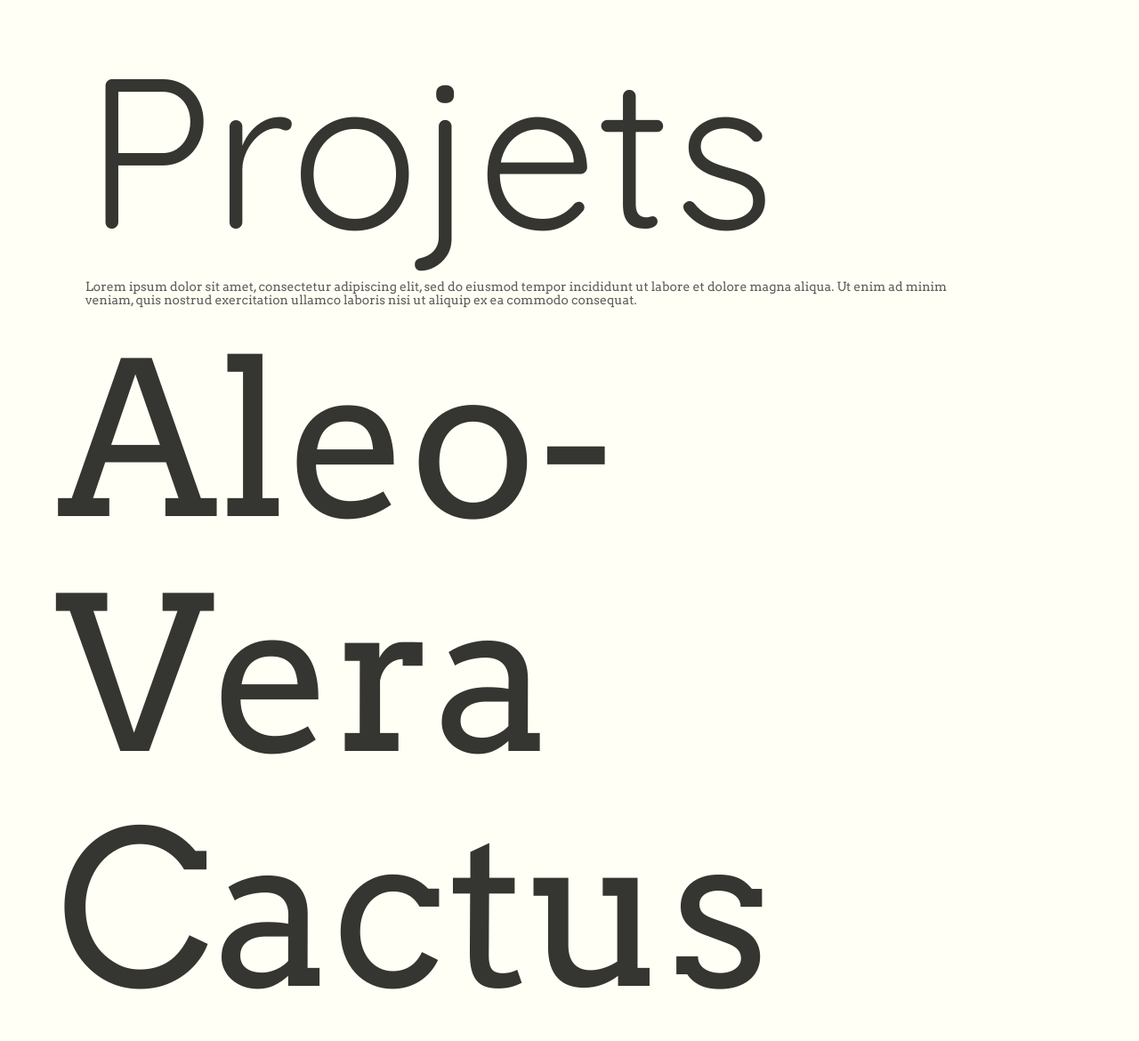
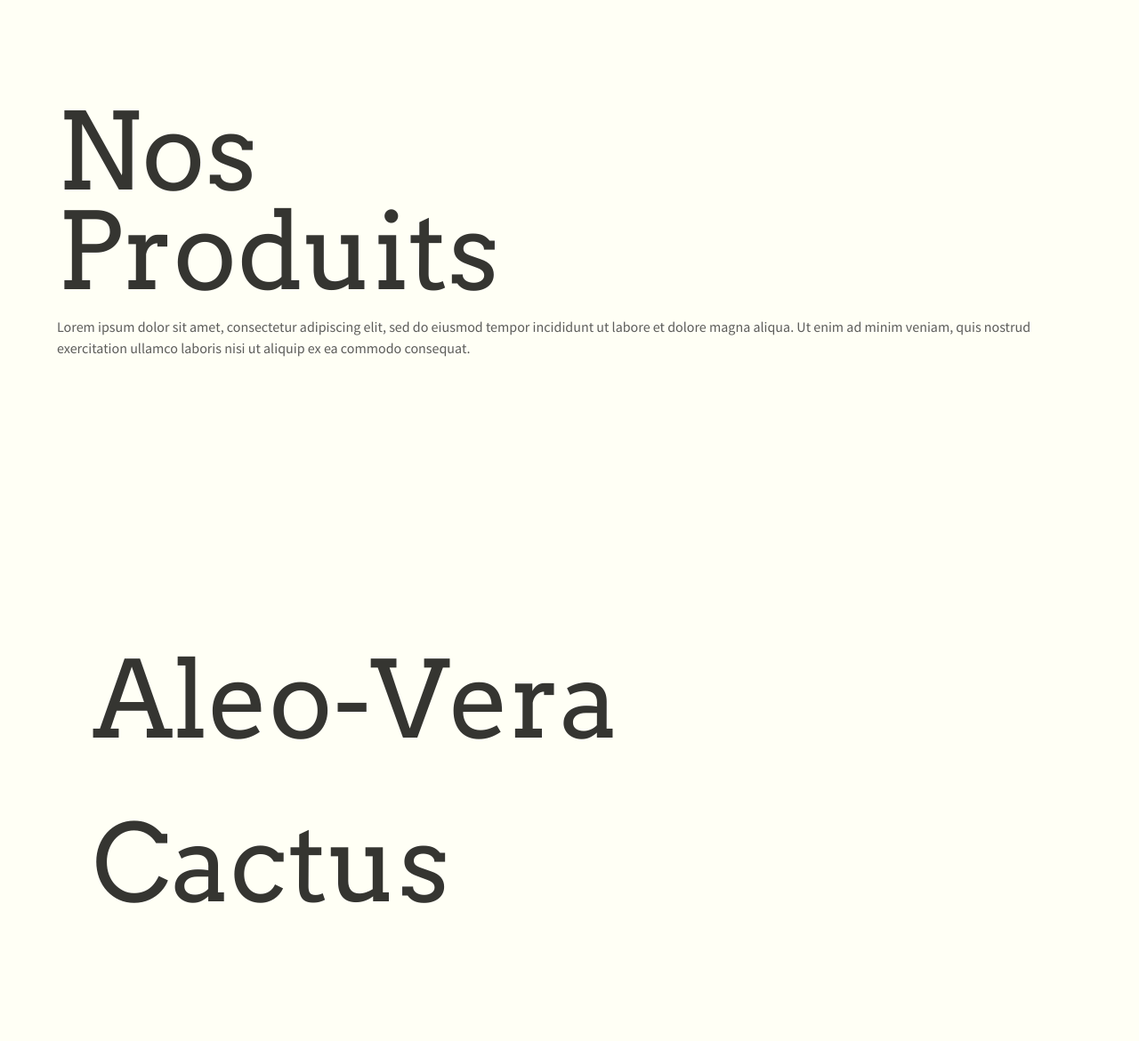
Before and after one commit to mohamedalidridii/Tazuri, a plain HTML site: page client/public/index.html in a window 1280 px wide. Shown: the part 257-1427 px from the top of the page at 89% size. Drawn offline with Linux system fonts and the light colour scheme.

Commit message:
Text animatio fixed

```diff
--- a/client/public/index.js
+++ b/client/public/app.js
@@ -7,6 +7,36 @@ const aleoVeraImg= document.querySelector(".aleo-vera-img");
 const plante1= document.querySelector(".plante_1");
 const plante1Img= document.querySelector(".plante_1_img");
 
+let listItems=[...document.querySelectorAll(".product")];
+
+let options={
+    rootMargin:'0%',
+    threshold:1.0
+}
+
+let observer= new IntersectionObserver(showItem, options);
+
+function showItem(entries){
+    entries.forEach(entry => {
+        if(entry.isIntersecting){
+            let letters = [...entry.target.querySelectorAll('a')];
+            letters.forEach((letter, idx) => {
+                setTimeout(()=>{
+                    letter.classList.add('active');
+                }, idx * 10)
+            })
+            entry.target.children[0].classList.add('active');
+        }
+    })
+}
+
+listItems.forEach(item =>{
+    let newString='';
+    let itemText= item.children[0].innerText.split('');
+    itemText.map(letter => (newString += letter == ' ' ? `<a class='gap'></a>`: `<a class='underline ff-arvo fs-500 text-dark' href='/aleo-vera'>${letter}</a>`))
+    item.innerHTML= newString;
+    observer.observe(item);
+})
 /*Hover Effect */
 window.addEventListener("mousemove", (e)=>{
     let x=e.offsetX;
@@ -15,6 +45,7 @@ window.addEventListener("mousemove", (e)=>{
 if  (e.target.classList.contains("aleo-vera")) {
     aleoVeraImg.style.left= `${x}px`;
     aleoVeraImg.style.top= `${y}px`;
+
 
 }
 if  (e.target.classList.contains("plante_1")) {
--- a/client/public/index.html
+++ b/client/public/index.html
@@ -38,20 +38,28 @@
     </header>
     <section id="content" class="grid">
         <div class="text-container">
-            <h1 class="ff-quick fs-400 text-dark" style="padding-top: 2rem;">Projets</h1>
-            <p class="ff-arvo fs-100 text-grey" style="padding-top:1rem ;">
+            <h1 class="ff-arvo fs-500 text-dark" style="padding-top: 2rem; line-height: 7rem;">Nos<br>Produits</h1>
+            <p class="ff-source-sans fs-200 text-grey" style="padding-top:1rem ;">
                 Lorem ipsum dolor sit amet, consectetur adipiscing elit, sed do eiusmod tempor incididunt ut labore et dolore magna aliqua.
                 Ut enim ad minim veniam, quis nostrud exercitation ullamco laboris nisi ut aliquip ex ea commodo consequat.
 
             </p>
         </div>
-        <div class="product-container">
-            <a class=" aleo-vera products ff-arvo fs-400 text-dark" href="/aleo-vera">Aleo-Vera</a>
+        <div class="product-container flex">
+            <ul class="flex products">
+                <li class="product aleo-vera">
+                    <a class="ff-arvo fs-500 text-dark" href="/aleo-vera">Aleo-Vera</a>
+
+                </li>
+                <li class="product plante_1">
+                    <a class="ff-arvo fs-500 text-dark" href="/aleo-vera">Cactus</a>
+
+                </li>
+            </ul>
             <img class="aleo-vera-img"src="/client/src/severin-candrian-dgvFsLfIX9E-unsplash.jpg" alt="">
-            <a class="plante_1 products ff-arvo fs-400 text-dark" href="/aleo-vera">Cactus</a>
-            <img class="plante_1_img" src="/client/src/plante 1.jpg" alt="">
+                <img class="plante_1_img" src="/client/src/plante 1.jpg" alt="">
         </div>
     </section>
-    <script src="index.js"></script>
+    <script src="app.js"></script>
 </body>
 </html>
--- a/client/public/styles.css
+++ b/client/public/styles.css
@@ -9,7 +9,7 @@
 
     /* font-sizes */
     --fs-500: 7.5rem;
-    --fs-400: 15rem;
+    --fs-400: 6.33rem;
     --fs-300: 2rem;
     --fs-200: 1rem;
     --fs-100: 0.875rem ;
@@ -58,7 +58,7 @@ body {
     color: hsl( var(--clr-dark));
     background-color: hsl( var(--clr-light));
     line-height: 1.5;
-    min-height: 100vh;
+    min-height: 150vh;
 
     overflow-x: hidden;
 }
@@ -76,18 +76,6 @@ button,
 textarea,
 select {
     font: inherit;
-}
-
-/* remove animations */
-@media (prefers-reduced-motion: reduce) {
-    *,
-    *::before,
-    *::after {
-      animation-duration: 0.01ms !important;
-      animation-iteration-count: 1 !important;
-      transition-duration: 0.01ms !important;
-      scroll-behavior: auto !important;
-    }
 }
 
 /* ----------------*/
@@ -111,9 +99,9 @@ select {
 }
 
 .container {
-    padding-inline:2em;
+    padding-inline:2rem;
     margin-inline: auto;
-    max-width: 120rem;
+    max-width: 100rem;
 }
 
 .sr-only {
@@ -272,11 +260,15 @@ select {
     position: relative;
     padding-inline:2rem;
     margin-inline: 0;
+    margin-block: 17rem;
 }
 .text-container{
-    padding-inline: 4em;
+    position: relative;
+    padding-inline: 2em;
     margin-inline: 0;
-    max-width: 70rem;
+
+    padding-top: 5rem;
+    text-align: left;
 }
 .aleo-vera {
     text-decoration: none;
@@ -301,3 +293,30 @@ select {
     z-index: 1;
     display: none;
 }
+.products{
+    flex-direction: column;
+    text-decoration: none;
+    list-style: none;
+}
+.product-container ul li {
+    height: 10rem;
+    display: flex;
+    overflow: hidden;
+    margin-bottom: 0.5rem;
+    justify-content: flex-start;
+}
+.product-container ul li a {
+    display: block;
+    line-height: 10rem;
+    transform: translateY(200%);
+    margin-bottom: 0.5rem;
+
+}
+
+.product-container ul li a.active {
+    transform: translateY(0%);
+    transition: 1s ease-out;
+}
+.underline{
+    text-decoration: none;
+}
```
